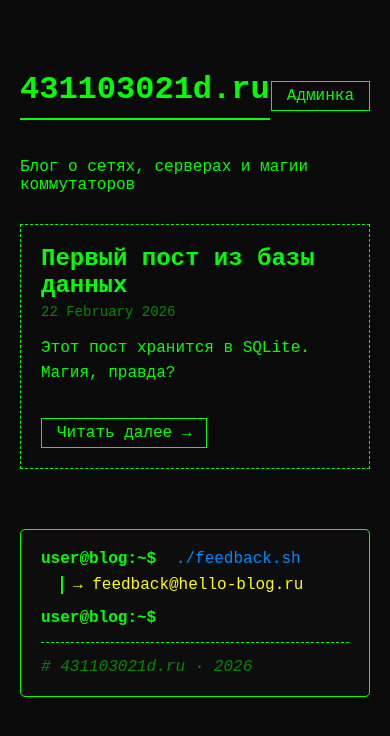
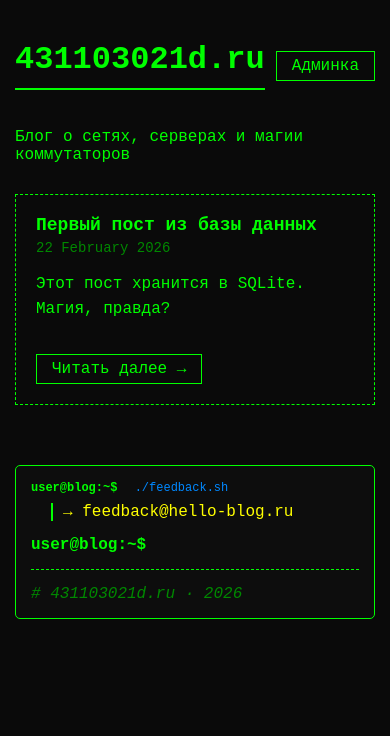
Before and after one commit to dderevyanko/helloworld_blog, a Flask app: page / in a window 390 px wide. Shown: the top 736 px of the page. Run offline with Flask 3, Linux system fonts and the light colour scheme; data comes from the database, SQL or seed files in the repository; parts of the project's set-up code (start-up, migrations or seed data) failed here and were passed over.

Commit message:
feat: add responsive design for mobile devices

```diff
--- a/templates/index.html
+++ b/templates/index.html
@@ -114,7 +114,22 @@
         color: #008800;
         font-style: italic;
     }
-
+    /* Адаптивность для мобильных устройств */
+    @media (max-width: 768px) {
+        body {
+            margin: 20px auto;
+            padding: 0 15px;
+        }
+        .post-title {
+            font-size: 18px;
+        }
+        .terminal-footer {
+            padding: 15px;
+        }
+        .terminal-line {
+            font-size: 12px;
+        }
+    }
     </style>
 </head>
 <body>
```
